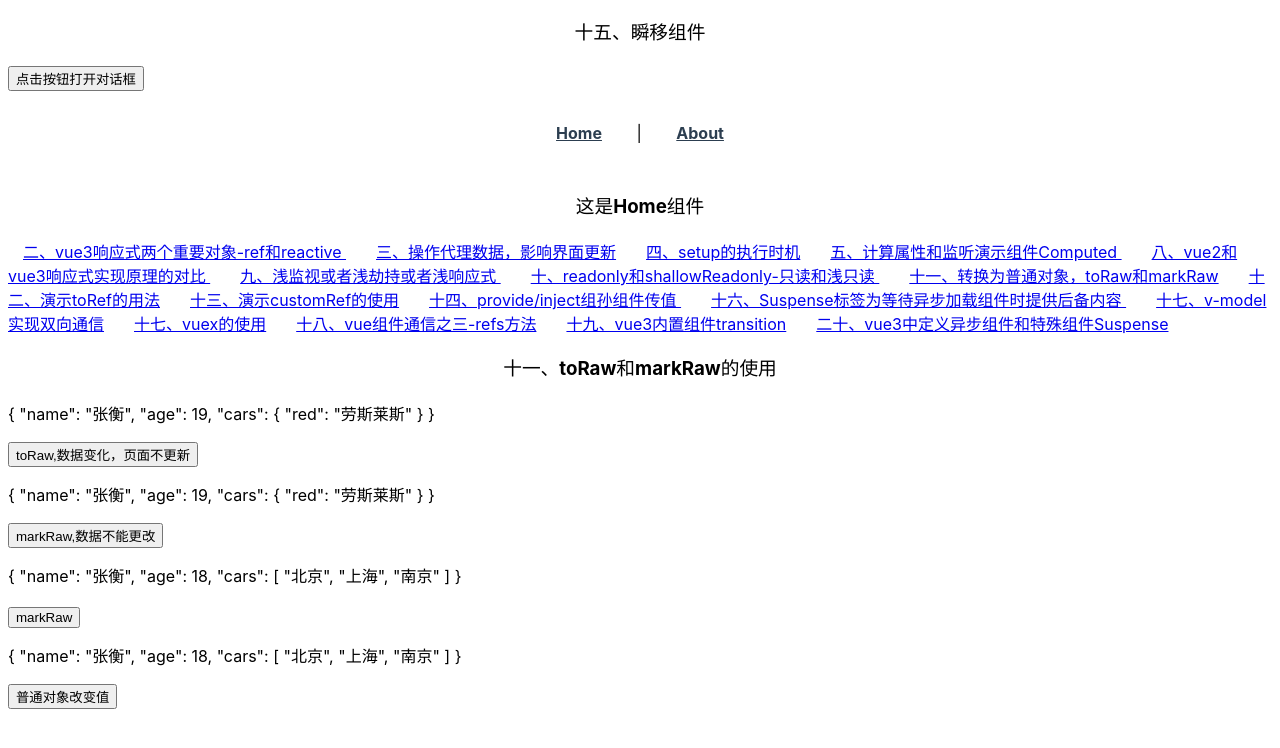
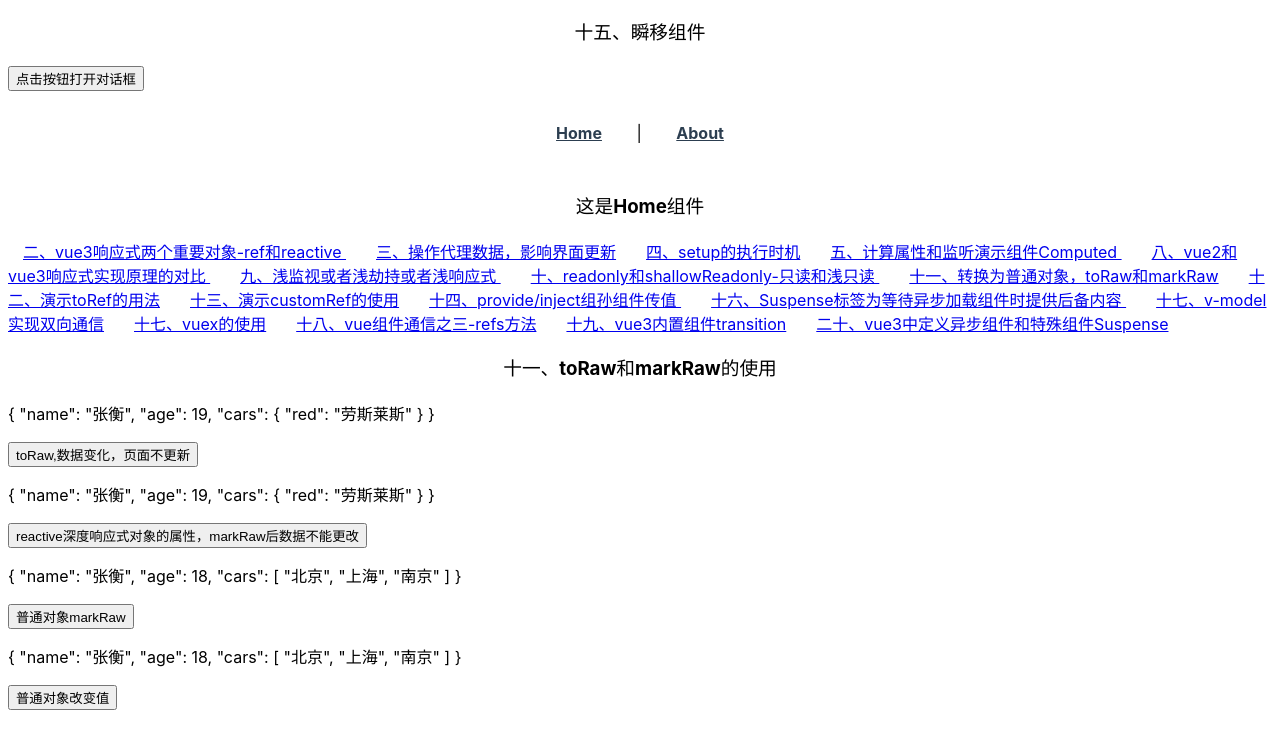
Before and after one commit to bcygsws/vue3_learn_v2, a Vue app: page /home/raw in a window 1280 px wide. Shown: the top 748 px of the page. Built offline with nearby package versions, Linux system fonts and the light colour scheme.

Commit message:
:memo: 对依赖项的追踪和触发更新更精细的控制-customRef

```diff
--- a/src/components/custom_ref/CustomRef.vue
+++ b/src/components/custom_ref/CustomRef.vue
@@ -1,13 +1,12 @@
 <template>
   <h3>十三、演示customRef的使用</h3>
-  <input type="text" name="" id="" v-model="keywords" />
+  <input type="text" name="" id="" v-model="keywords"/>
   <p>{{ keywords }}</p>
 </template>
-<script lang="ts">
+<script lang="ts" setup>
 /**
  *
- * @ customRef
- *
+ * @desc: customRef的用法
  * 作用：创建一个自定义Ref,并对其依赖项【跟踪】和【界面触发】进行显式控制
  *
  * 语法：
@@ -47,7 +46,7 @@
  * 3.2 JavaScript的垃圾回收机制：
  * 如果一个变量对象不被引用，它就会被回收
  * 如果两个对象相互引用，没有第三方对象引用它们，这两个对象会被回收
- * 函数a被b引用，函数b又被a外的c引用，那么函数a执行后，不会被回收的原因
+ * 函数a被b引用，函数b又被a外的c引用，那么函数a执行后，不会被回收
  *
  * 3.3 闭包的特点
  * 可以读取自身函数外部的变量（沿着作用域链寻找），先查找函数内部是否有定义，如果没有再想函数外部寻找（选择离调用处最近的那个变量来使用）
@@ -70,24 +69,18 @@
  * https://blog.csdn.net/weixin_45522097/article/details/126715122
  *
  */
-// import { defineComponent, ref, customRef } from 'vue';
-import { defineComponent } from 'vue';
+// import { ref, customRef } from 'vue';
 // import useBounceRef from "./useBounceRef.ts";// 错误的方式
 import useBounceRef from './useBounceRef'; // 正确的方式，系统内部解析成了useBounceRef.js文件，省略后缀，自动依引入.js
 // 自定义hook
 // 传入的值除了字符串类型，可能是number数字；使用泛型来约束
 // 抽离出去，封装成useBounceRef.ts
+defineOptions({
+  name: 'CustomRef'
+})
 
-export default defineComponent({
-  name: 'CustomRef',
-  setup() {
-    // 1.正常情况下的跟踪
-    // const keywords = ref('abc');
-    // 2.使用customRef显式控制
-    const keywords = useBounceRef<string>('abc', 1500);
-    return {
-      keywords
-    };
-  }
-});
+// 1.正常情况下的跟踪
+// const keywords = ref('abc');
+// 2.使用customRef显式控制
+const keywords = useBounceRef<string>('abc', 1500);
 </script>
--- a/src/components/raw/ToAndMarkRaw.vue
+++ b/src/components/raw/ToAndMarkRaw.vue
@@ -5,9 +5,9 @@
   <button @click="handleToRaw">toRaw,数据变化，页面不更新</button>
   <!-- markRaw的使用 -->
   <p>{{ state }}</p>
-  <button @click="handleMarkRaw">markRaw,数据不能更改</button>
+  <button @click="handleMarkRaw">reactive深度响应式对象的属性，markRaw后数据不能更改</button>
   <p>{{ raw1 }}</p>
-  <button @click="handleMR">markRaw</button>
+  <button @click="handleMR">普通对象markRaw</button>
   <p>{{ person1 }}</p>
   <button @click="handleObj">普通对象改变值</button>
 </template>
@@ -18,7 +18,9 @@ interface IUser {
   cars: { red: string };
   likes?: string[];
 }
-import { defineComponent, reactive, toRaw, markRaw } from 'vue';
+
+import {defineComponent, reactive, toRaw, markRaw} from 'vue';
+
 /**
  *
  * 1.toRaw 是一个还原方法，可以用于临时读取，但是对象不被代理/跟踪，数据可以改变，页面不能更新
@@ -59,16 +61,16 @@ export default defineComponent({
       // state.likes = markRaw(likes); // error: Property 'likes' does not exist on type '{ name: string; age: number; cars: { red: string; }; }'.
       // 就执行了这一次的改变，在点击按钮，就不会改变了
       const likes = ['吃', '喝', '玩', '乐'];
-      console.log(state);
+      console.log("first", state);
       // 情形a.此时likes还是响应式的
       // state.likes = likes;
 
-      // 情形b.此时likes不是响应式的
+      // 情形b.此时reactive深度响应式对象的likes节点就不是响应式的
       state.likes = markRaw(likes);
       const arr = state.likes;
       window.setTimeout(() => {
         arr[0] += '***';
-        console.log(state);
+        console.log("second", state);
         console.log('reactive响应式对象添加属性，看是否执行了？');
       }, 1000);
       // 这行likes[0]=likes[0]+"***";点击无数次按钮后，state.likes[0]="吃***"，最外层和深层次的所有属性值，都不会再改变了。
@@ -76,32 +78,32 @@ export default defineComponent({
     };
     /**
      *
-     * 对于普通对象，没有ref或者reactive包裹的普通对象
-     * markRaw包裹它没有意义，对象的属性值都能改变
-     * 只有对于情形一的情况：为添加的属性likes（本来是响应式的），markRaw(likes)属性后，数据只改变一次，而后再也不会改变了
-     *
-     *
+     * @desc:reactive对象和普通对象使用markRaw的区别：
+     * a.对于普通对象，没有ref或者reactive包裹的普通对象: markRaw包裹它没有意义，对象的属性值都能改变
+     * b.只有对于情形一的情况(reactive深度响应式对象的某个属性)：为添加的属性likes（本来是响应式的），
+     * markRaw(likes)属性后，数据只改变一次，而后再也不会改变了
      */
-    // 情形二、普通对象编辑为markRaw属性和深度的属性值都能改变，但是不会触发页面更新
+        // 情形二、普通对象编辑为markRaw属性和深度的属性值都能改变，但是不会触发页面更新
     const person = {
-      name: '张衡',
-      age: 18,
-      cars: ['北京', '上海', '南京']
-    };
+          name: '张衡',
+          age: 18,
+          cars: ['北京', '上海', '南京']
+        };
     const raw1 = markRaw(person);
     const handleMR = () => {
       // raw1.name += '==';// name属性值改变，但是界面不会更新
       raw1.cars[0] += '==';
       console.log(raw1); // 同样，深度属性的值也能够改变，但是界面不会更新
     };
-    // 对比:普通对象，能改变值，但无法触发界面更新
+    // 对比:已经熟知的情况：普通对象能改变值，但无法触发界面更新
+    // 这是在vue3中，要使用ref和reactive定义数据对象的原因
     const person1 = {
       name: '张衡',
       age: 18,
       cars: ['北京', '上海', '南京']
     };
     const handleObj = () => {
-      person1.cars[0] += '==';
+      person1.cars[0] += '***';
       console.log(person1);
     };
     return {
--- a/src/components/readonly/ReadOnlyProperty.vue
+++ b/src/components/readonly/ReadOnlyProperty.vue
@@ -39,12 +39,12 @@ export default defineComponent({
       // 注释放开，提示：name是user对象自身的property,是只读的，不能更改
       // user2.name += "==";
       // 浅只读,外层属性只读；不对嵌套对象的深度进行只读转换，换言之；在shallowReadonly中，嵌套的深度是可读可写的
-      // user2.cars.red += "666";
+      user2.cars.red += "666";
       // 3.特别注意：浅只读的时候，red属性用接口声明为可选的，才可以删除
       // The operand of a 'delete' operator must be optional.
       // 且在Vue3中，delete删除属性，不必使用$set语句来辅助更新界面；delete语句后，会自动更新界面
-      delete user2.cars.red;
-      // console.log(user2); // Proxy{}
+      // delete user2.cars.red;
+      console.log(user2); // Proxy{}
     }
     return {
       user1,
@@ -54,6 +54,13 @@ export default defineComponent({
   }
 });
 /**
+ *
+ * @desc:readonly 和 shallowReadonly
+ * 只读和浅只读的使用场景：
+ *
+ * 注意：浅只读和只读，都是在reactive对象上，使用的
+ *    readonly(reactive({}))
+ *    shallowReadonly(reactive({}))
  *
  * readonly：深只读
  *  返回一个对象（响应式或纯对象）或ref,并返回原始代理的只读代理
```
Also changed, not shown: src/components/custom_ref/useBounceRef.ts (+26 -3 lines).
